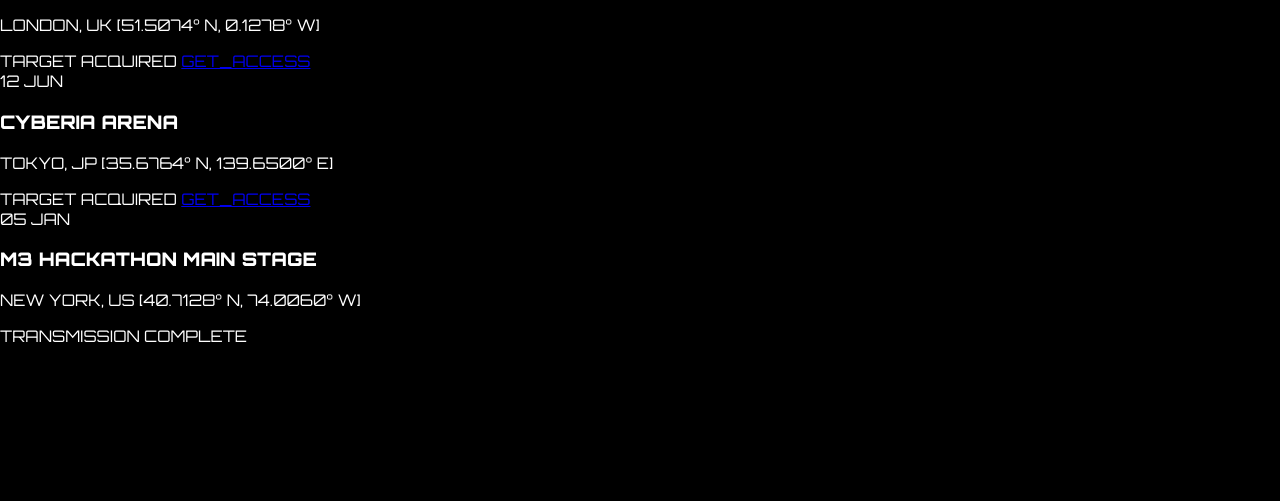
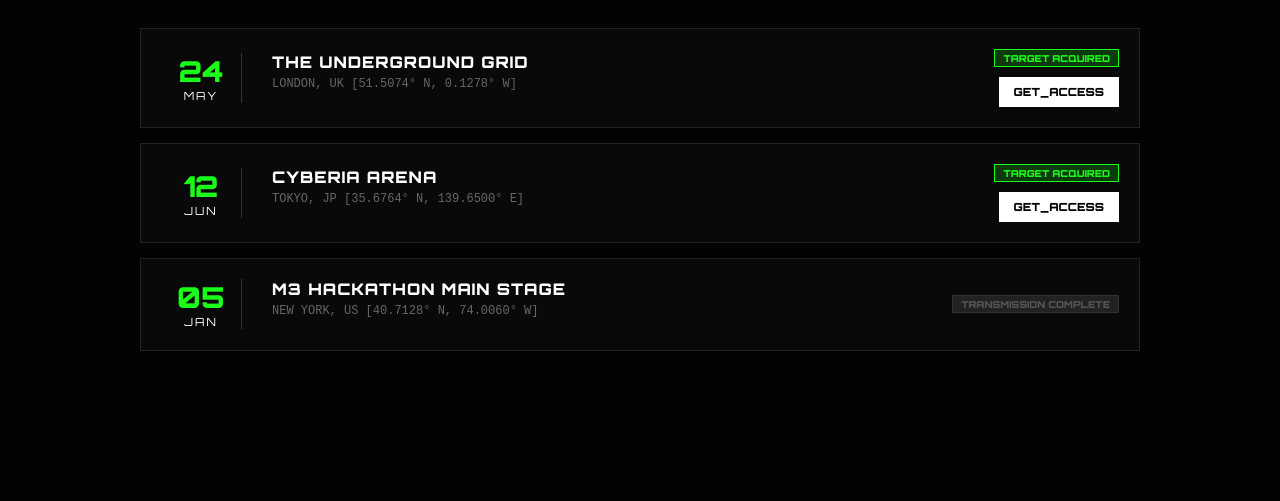
Before and after one commit to SKRS-ai/YUNGBRO-MUSIC-ARTIST, a plain HTML site: page live.html in a window 1280 px wide. Shown: the part 299-800 px from the top of the page. Drawn offline with Linux system fonts and the light colour scheme.

Commit message:
Update 10 15 3 14 26 style.css

```diff
--- a/style.css
+++ b/style.css
@@ -368,3 +368,106 @@
     background: #1aff1a;
     color: #000;
 }
+/* Live Page Styles */
+.live-page {
+    background-color: #030303;
+}
+
+.live-container {
+    padding: 60px 40px;
+    max-width: 1000px;
+    margin: 0 auto;
+}
+
+.tour-list {
+    margin-top: 50px;
+}
+
+.tour-item {
+    display: flex;
+    align-items: center;
+    background: rgba(10, 10, 10, 0.8);
+    border: 1px solid #222;
+    padding: 20px;
+    margin-bottom: 15px;
+    transition: 0.3s;
+}
+
+.active-target:hover {
+    border-color: #1aff1a;
+    background: rgba(26, 255, 26, 0.05);
+}
+
+.date-box {
+    display: flex;
+    flex-direction: column;
+    align-items: center;
+    min-width: 80px;
+    border-right: 1px solid #333;
+    margin-right: 30px;
+}
+
+.date-box .day {
+    font-size: 1.8rem;
+    font-weight: 900;
+    color: #1aff1a;
+}
+
+.date-box .month {
+    font-size: 0.7rem;
+    letter-spacing: 2px;
+}
+
+.venue-info {
+    flex-grow: 1;
+}
+
+.venue-info h3 {
+    margin: 0;
+    font-size: 1rem;
+    letter-spacing: 1px;
+}
+
+.venue-info p {
+    font-size: 0.75rem;
+    color: #666;
+    font-family: 'Courier New', monospace;
+    margin-top: 5px;
+}
+
+.status {
+    text-align: right;
+    display: flex;
+    flex-direction: column;
+    align-items: flex-end;
+    gap: 10px;
+}
+
+.tag {
+    font-size: 0.6rem;
+    font-weight: bold;
+    padding: 2px 8px;
+    background: rgba(26, 255, 26, 0.2);
+    color: #1aff1a;
+    border: 1px solid #1aff1a;
+}
+
+.archived {
+    background: rgba(255, 255, 255, 0.1);
+    color: #555;
+    border-color: #333;
+}
+
+.btn-ticket {
+    background: #fff;
+    color: #000;
+    text-decoration: none;
+    font-size: 0.7rem;
+    padding: 8px 15px;
+    font-weight: bold;
+    transition: 0.3s;
+}
+
+.btn-ticket:hover {
+    background: #1aff1a;
+}
```
